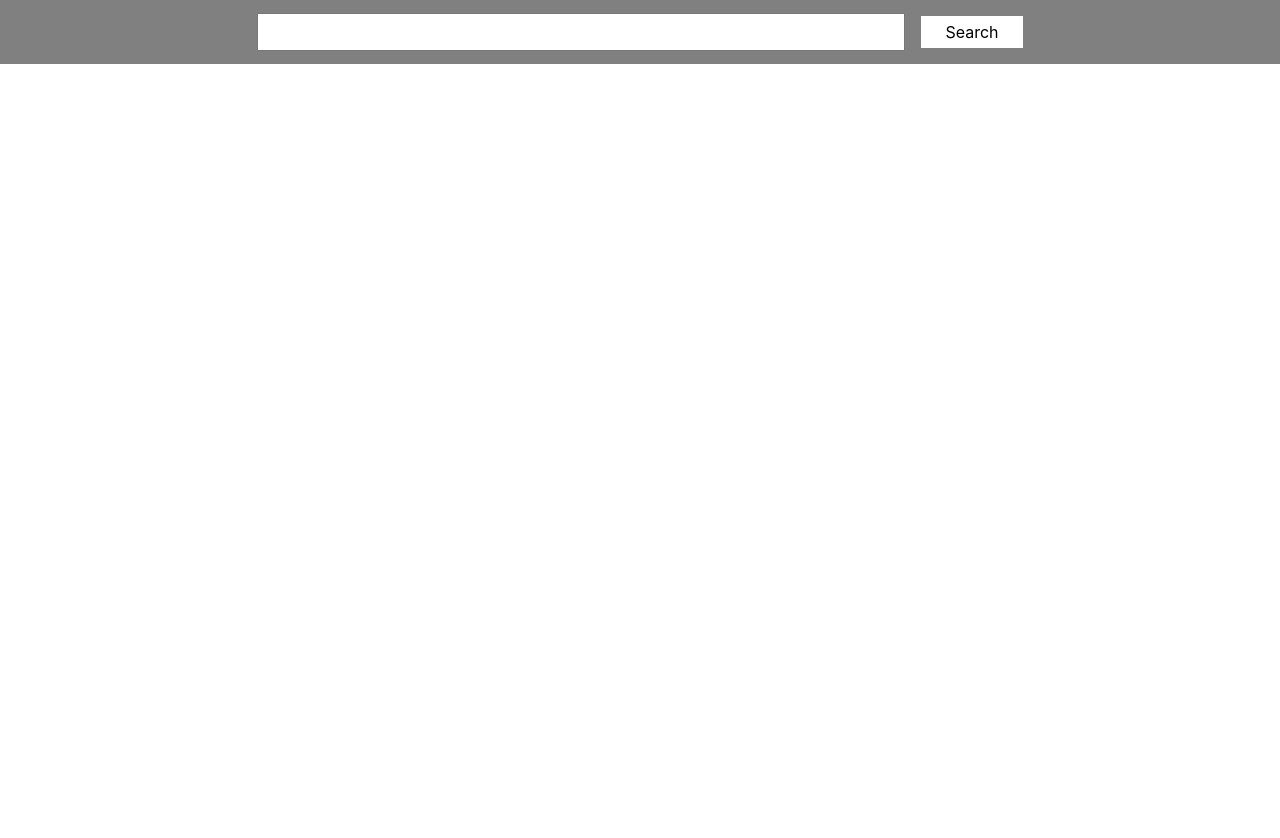
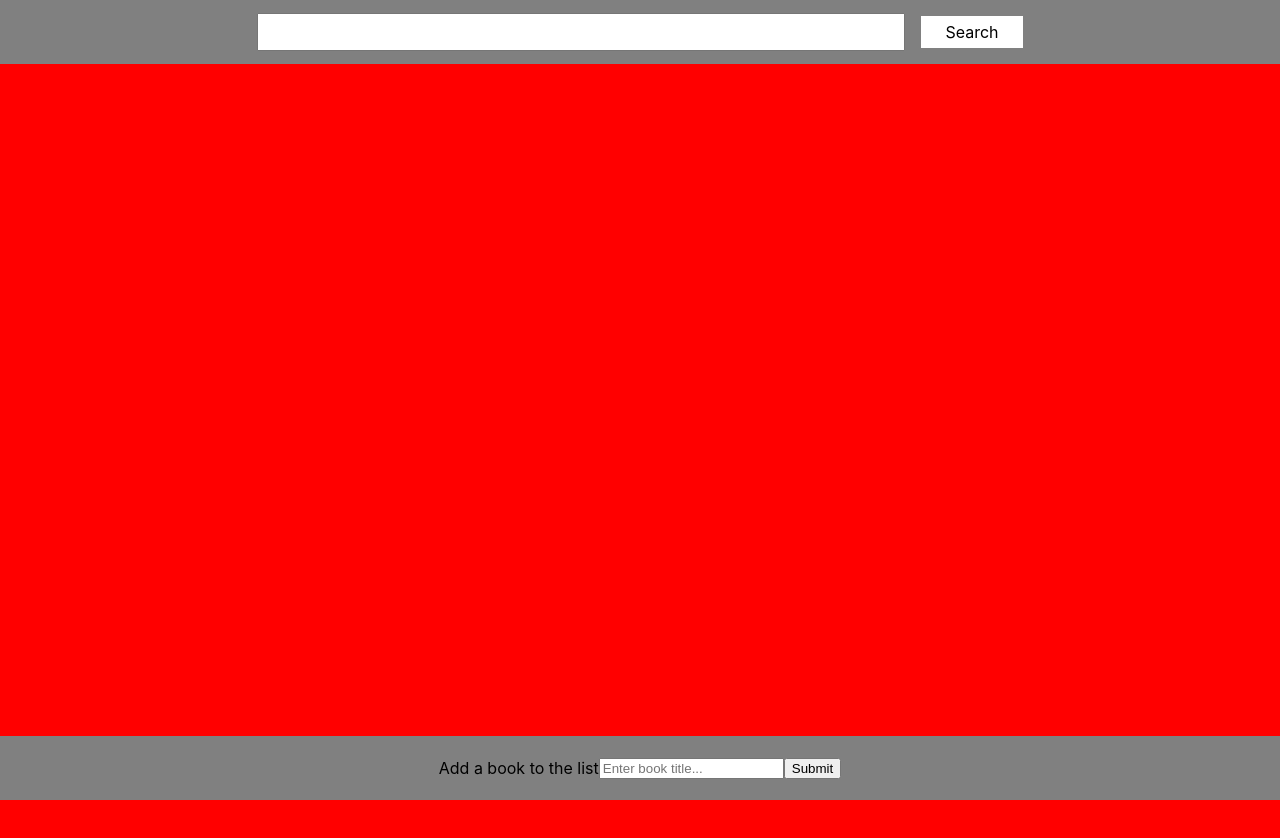
Before and after one commit to erikdbrown/nexthealth_booklist, a React (Create React App) app: page / in a window 1280 px wide. Shown: the top 838 px of the page. Before the commit the page ends 800 px from the top, so only its background shows below. Built offline with nearby package versions, Linux system fonts and the light colour scheme.

Commit message:
adds basic book form

```diff
--- a/src/App.css
+++ b/src/App.css
@@ -27,3 +27,23 @@
   margin-left: 1rem;
   line-height: 2em;
 }
+
+.book-list {
+  position: absolute;
+  display: flex;
+  height: 100%;
+  width: 100%;
+  top: 4rem;
+  background-color: red;
+}
+
+.book-form {
+  position: fixed;
+  background-color: gray;
+  bottom: 0;
+  height: 4rem;
+  width: 100%;
+  display: flex;
+  justify-content: center;
+  align-items: center;
+}
--- a/src/App.js
+++ b/src/App.js
@@ -1,15 +1,62 @@
-import logo from './logo.svg';
+import axios from 'axios';
+import React, { Component } from 'react';
+import { useForm } from 'react-hook-form';
+
 import './App.css';
 
-function App() {
+const HTTP_404_NOT_FOUND = 404
+
+function BookForm(props) {
+  const { register, handleSubmit, watch, errors } = useForm();
+  const onSubmit = data => console.log(data);
+
   return (
-    <div className="App">
-      <div class="search-bar">
-        <input class="search-bar--Text" />
-        <div class="search-bar--Button">Search</div>
-      </div>
+    <div className='book-form'>
+      <span>Add a book to the list</span>
+      <form onSubmit={handleSubmit(props.onSubmit)}>
+        <input
+          name="title"
+          placeholder="Enter book title..."
+          ref={register({ required: true })}
+        />
+        <input type="submit" />
+      </form>
     </div>
   );
 }
 
+
+class App extends Component {
+  localStorageKey = 'bookIds'
+
+  constructor() {
+    super()
+    this.state = {
+        books: [],
+        bookIds: [],
+    }
+  }
+
+  addBook({title}) {}
+
+  componentDidMount() {}
+
+  render() {
+    return (
+      <div className="App">
+        <div className="search-bar">
+          <input className="search-bar--Text" />
+          <div className="search-bar--Button">Search</div>
+        </div>
+        <div className="book-list">
+          {this.state.books.map((book, index) => (
+            <div>{book.name}</div>
+          ))}
+        </div>
+        <BookForm onSubmit={this.addBook.bind(this)}/>
+      </div>
+    )
+  }
+}
+
 export default App;
```
